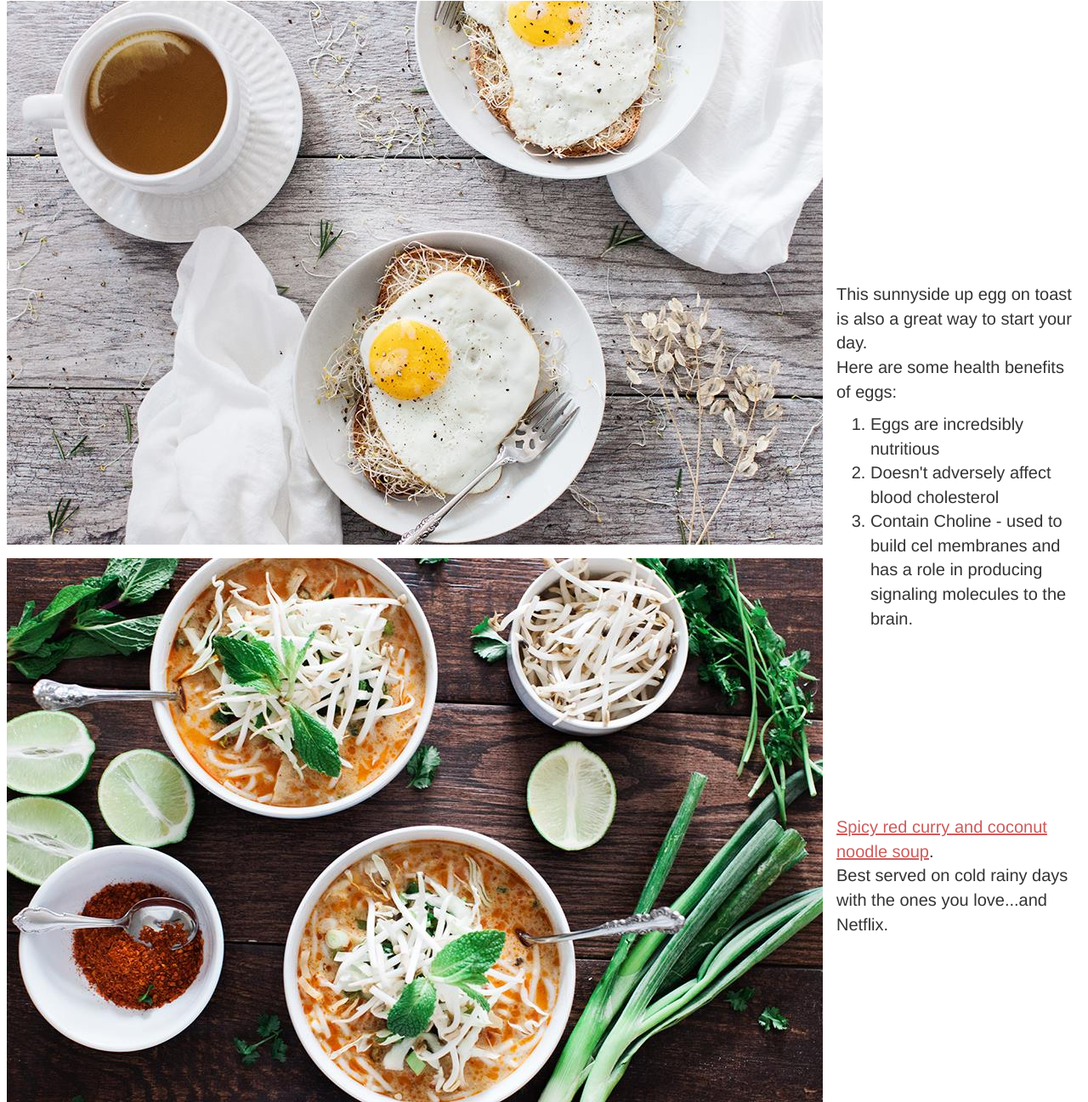
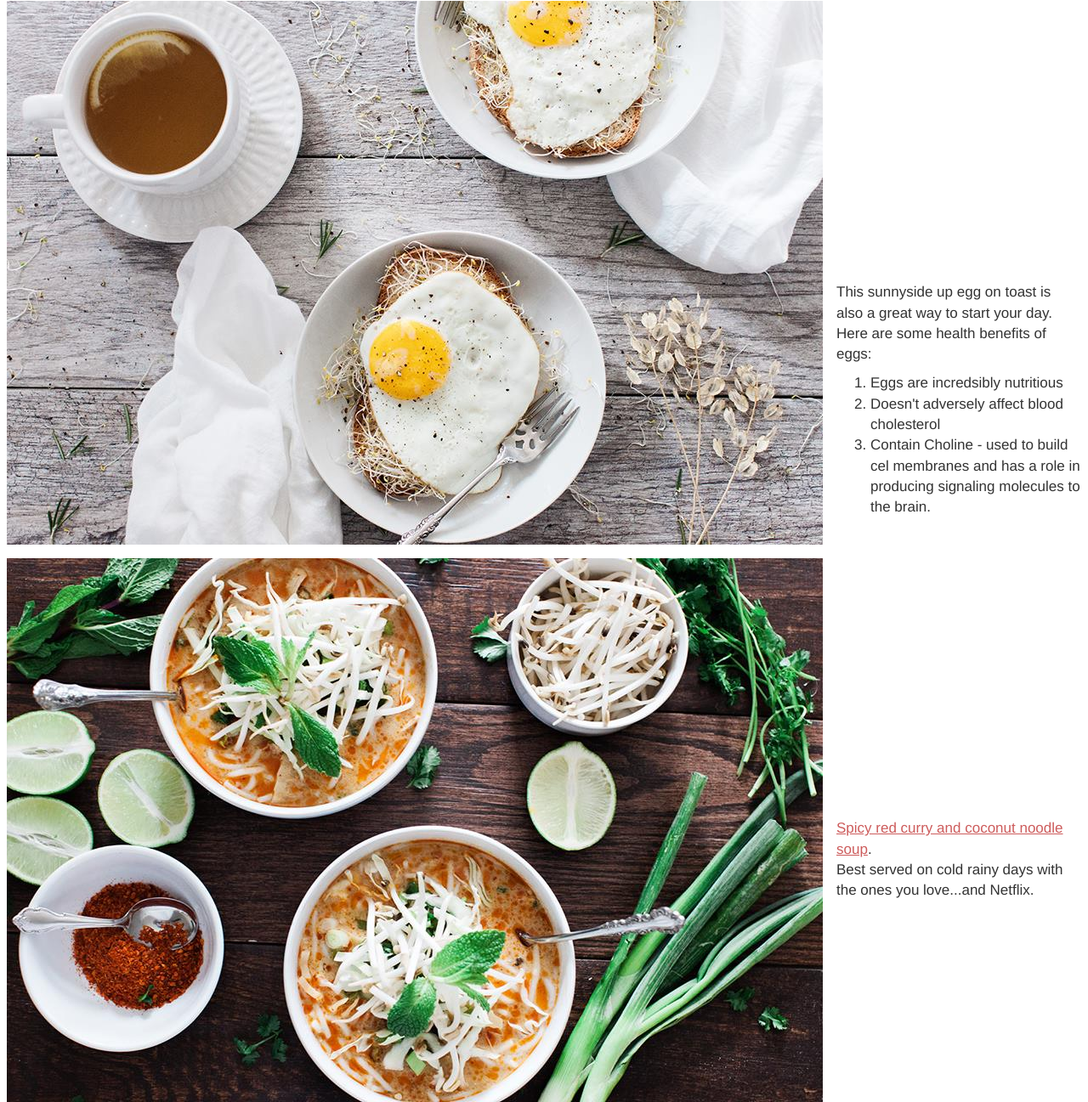
Before and after one commit to marinaher/marinaher.github.io, a plain HTML site: page Hobby/cooking.html in a window 1280 px wide. Shown: the part 958-2255 px from the top of the page at 85% size. Drawn offline with Linux system fonts and the light colour scheme.

Commit message:
chng font size cook p

```diff
--- a/Hobby/css/styles1.css
+++ b/Hobby/css/styles1.css
@@ -83,19 +83,19 @@ h3{
 	display: table-cell;
 	border: none;
 	padding: 8px;
-	font-size: 20px;
+	font-size: 17px;
 }
 
 .cellParaOl{
 	display: table-cell;
 	border: none;
 	padding: 8px;
-	font-size: 20px;
+	font-size: 17px;
 	position: absolute;
 }
 
 .imgSize{
-	height: 45%;
+	height: 40%;
 	width: auto;
 }
 
```
